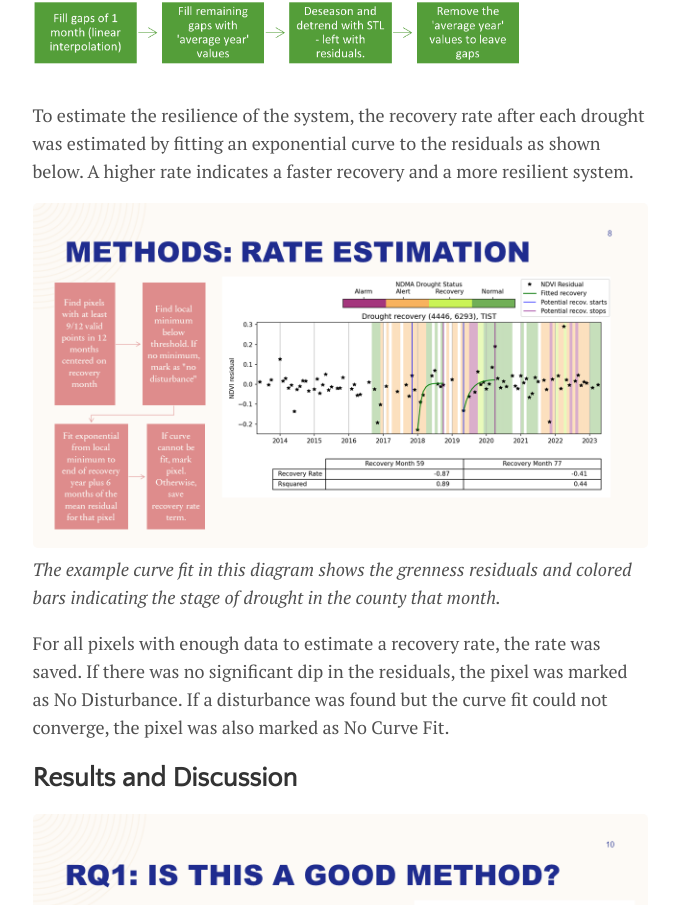
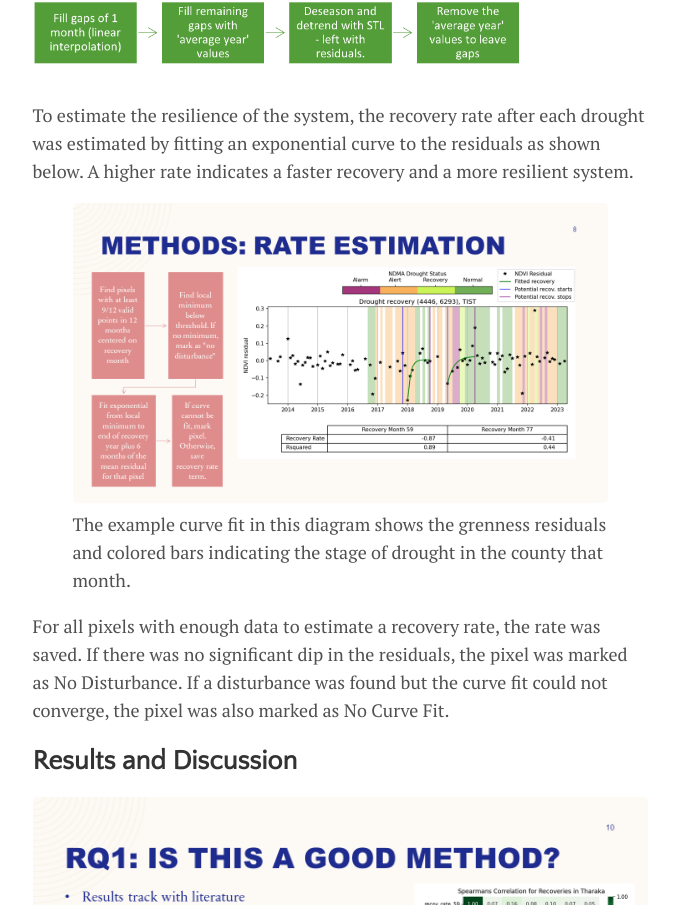
Before and after one commit to ml-henderson/ml-henderson.github.io, a Jekyll site: the page built from _posts/2023-09-26-thesis_results.md, in a window 1280 px wide. Shown: the part 3302-4207 px from the top of the page, without its empty margins (300-973 px from the left). Built offline with Jekyll 4.4.1, drawn with Linux system fonts in a browser that asks for light colours.

```diff
--- a/_posts/2023-09-26-thesis_results.md
+++ b/_posts/2023-09-26-thesis_results.md
@@ -37,8 +37,12 @@ To quantify the vegetation greenness and have a proxy measurement for the state
 
 To estimate the resilience of the system, the recovery rate after each drought was estimated by fitting an exponential curve to the residuals as shown below. A higher rate indicates a faster recovery and a more resilient system.
 
-![Curve Fit](assets\files\TIST_Resilience_final\Slide8.PNG)
-_The example curve fit in this diagram shows the grenness residuals and colored bars indicating the stage of drought in the county that month._
+<figure>
+  <img src="{{site.url}}/assets/files/TIST_Resilience_final/Slide8.PNG" alt="Example curve fit to NDVI residuals and workflow for curve fitting."/>
+  <figcaption>The example curve fit in this diagram shows the grenness residuals and colored bars indicating the stage of drought in the county that month.</figcaption>
+</figure>
+<!-- ![Curve Fit](assets\files\TIST_Resilience_final\Slide8.PNG)
+_The example curve fit in this diagram shows the grenness residuals and colored bars indicating the stage of drought in the county that month._ -->
 
 For all pixels with enough data to estimate a recovery rate, the rate was saved. If there was no significant dip in the residuals, the pixel was marked as No Disturbance. If a disturbance was found but the curve fit could not converge, the pixel was also marked as No Curve Fit.
 
```
